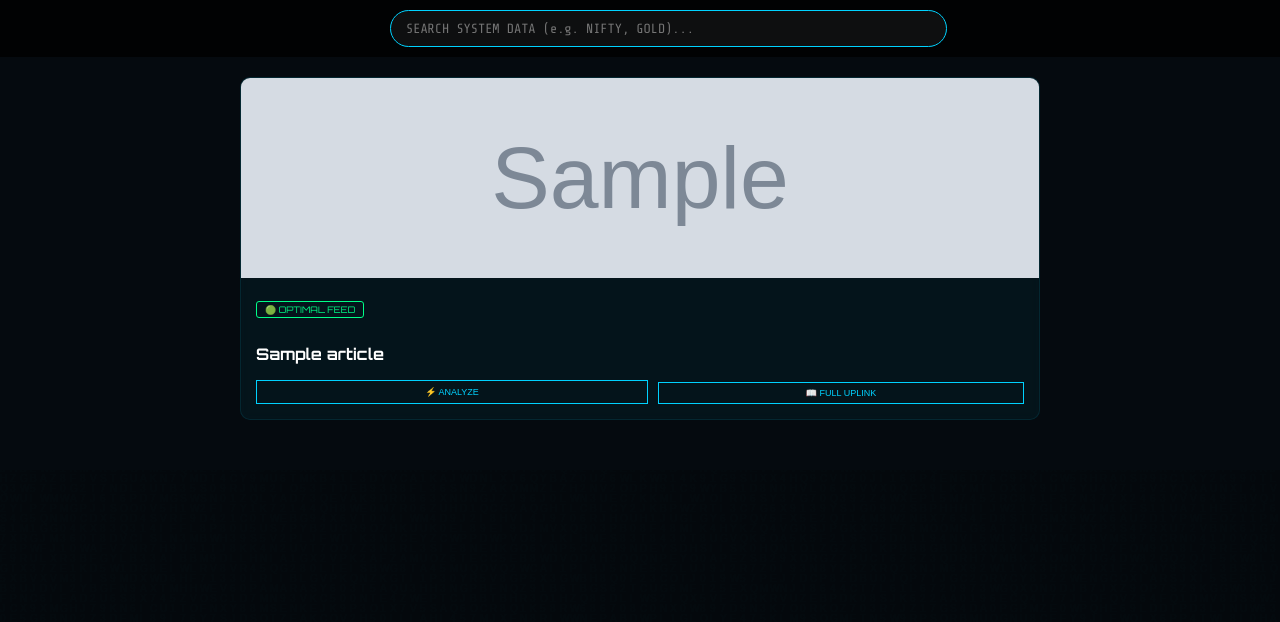
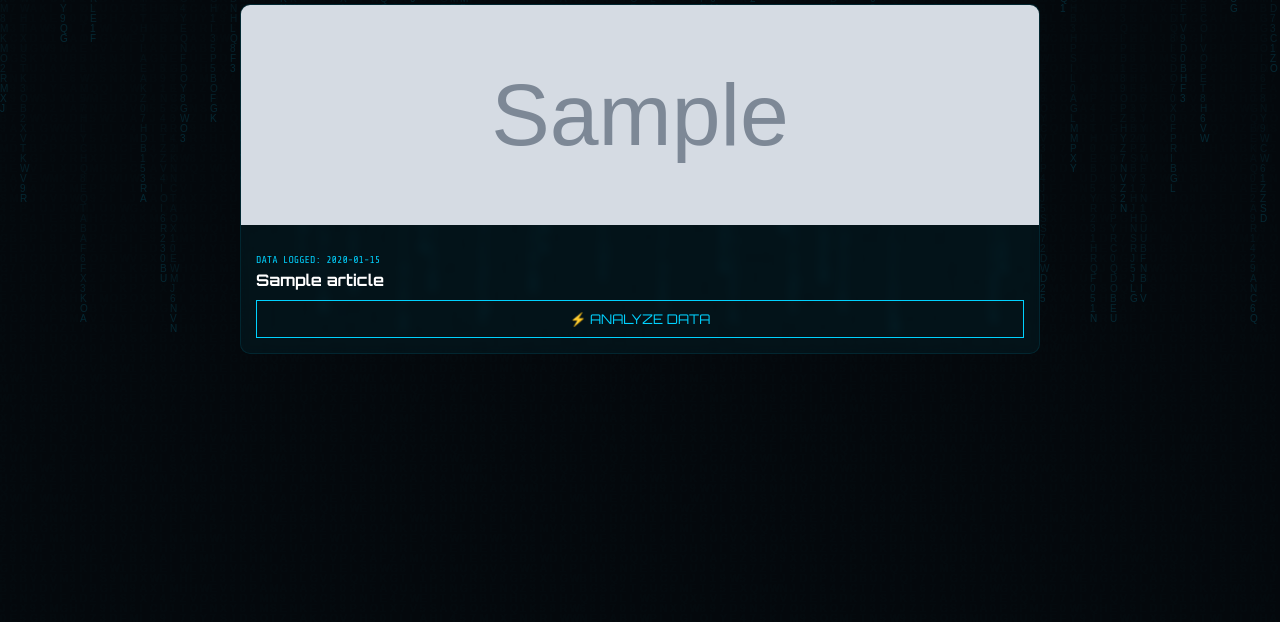
Before and after one commit to pinturajput098/MintNews, a Flask app: page / in a window 1280 px wide. Shown: the part 178-800 px from the top of the page. Run offline with Flask 3, Linux system fonts and the light colour scheme; grey boxes marked "Sample" are stand-in pictures; a database or web service that is not in the repository returns one stand-in record (values such as "Sample title"); data that the repository does not hold is empty; some libraries are stand-ins or nearby versions.

Commit message:
V5.0: GNews, MarketAux and TradingView Ticker Integrated

```diff
--- a/app.py
+++ b/app.py
@@ -1,54 +1,76 @@
 import requests
-import feedparser # Isse RSS feed fetch hogi
 from flask import Flask, render_template, request, jsonify
+from datetime import datetime
 
 app = Flask(__name__)
 
-# GNews for General & Hindi News
-GNEWS_KEY = '76110f215d8625a676b772421376378e'
-
-def fetch_rss(url):
-    feed = feedparser.parse(url)
-    articles = []
-    for entry in feed.entries[:15]:
-        articles.append({
-            'title': entry.title,
-            'description': entry.get('summary', 'Market Update'),
-            'url': entry.link,
-            'urlToImage': 'https://images.unsplash.com/photo-1611974714024-462002ca0c71?auto=format&fit=crop&w=500', # Placeholder for trading
-            'full_desc': entry.get('summary', '')
-        })
-    return articles
+# --- TERE API KEYS ---
+GNEWS_KEY = '5b8559e3138b18090304c361c25653b0'
+MARKETAUX_KEY = 'YSU6oi4R1R0WahkqNdMWRUMyH5OPQSX8NuQ7nL3Y'
 
 @app.route('/')
 def index():
     cat = request.args.get('category', 'general')
     articles = []
 
-    if cat == 'business': # FOREX
-        articles = fetch_rss("https://www.dailyfx.com/feeds/forex-market-news")
-    elif cat == 'technology': # CRYPTO
-        articles = fetch_rss("https://news.google.com/rss/search?q=crypto+bitcoin&hl=hi&gl=IN&ceid=IN:hi")
-    elif cat == 'science': # STOCKS
-        articles = fetch_rss("https://news.google.com/rss/search?q=nifty+sensex+stocks&hl=hi&gl=IN&ceid=IN:hi")
-    else: # GENERAL HINDI
-        url = f"https://gnews.io/api/v4/top-headlines?category=general&lang=hi&country=in&max=10&apikey={GNEWS_KEY}"
-        res = requests.get(url).json()
-        for a in res.get('articles', []):
-            articles.append({
-                'title': a['title'],
-                'description': a['description'],
-                'url': a['url'],
-                'urlToImage': a['image'],
-                'full_desc': a['content']
-            })
+    try:
+        if cat == 'business': # FOREX (MarketAux use karenge)
+            url = f"https://api.marketaux.com/v1/news/all?symbols=EURUSD,GBPUSD,JPY&filter_entities=true&language=en&api_token={MARKETAUX_KEY}"
+            res = requests.get(url).json()
+            for a in res.get('data', []):
+                articles.append({
+                    'title': a['title'],
+                    'description': a['description'],
+                    'url': a['url'],
+                    'urlToImage': a.get('image_url', 'https://images.unsplash.com/photo-1611974714024-462002ca0c71?w=500'),
+                    'publishedAt': a['published_at'][:10]
+                })
+
+        elif cat == 'technology': # CRYPTO (GNews with Crypto query)
+            url = f"https://gnews.io/api/v4/search?q=crypto+bitcoin&lang=hi&country=in&max=10&apikey={GNEWS_KEY}"
+            res = requests.get(url).json()
+            for a in res.get('articles', []):
+                articles.append({
+                    'title': a['title'],
+                    'description': a['description'],
+                    'url': a['url'],
+                    'urlToImage': a['image'],
+                    'publishedAt': a['publishedAt'][:10]
+                })
+
+        elif cat == 'science': # STOCKS (GNews with Nifty/Stocks)
+            url = f"https://gnews.io/api/v4/search?q=stock+market+nifty+sensex&lang=hi&country=in&max=10&apikey={GNEWS_KEY}"
+            res = requests.get(url).json()
+            for a in res.get('articles', []):
+                articles.append({
+                    'title': a['title'],
+                    'description': a['description'],
+                    'url': a['url'],
+                    'urlToImage': a['image'],
+                    'publishedAt': a['publishedAt'][:10]
+                })
+
+        else: # GENERAL HINDI NEWS
+            url = f"https://gnews.io/api/v4/top-headlines?category=general&lang=hi&country=in&max=15&apikey={GNEWS_KEY}"
+            res = requests.get(url).json()
+            for a in res.get('articles', []):
+                articles.append({
+                    'title': a['title'],
+                    'description': a['description'],
+                    'url': a['url'],
+                    'urlToImage': a['image'],
+                    'publishedAt': a['publishedAt'][:10]
+                })
+    except Exception as e:
+        print(f"Error: {e}")
 
     return render_template('index.html', articles=articles)
 
 @app.route('/analyze', methods=['POST'])
 def analyze():
     data = request.json
-    summary = f"📑 System Insight: {data.get('summary', '')[:150]}... | ⚡ Risk: Analyzed."
+    content = data.get('summary', '')
+    summary = f"Analysis: {content[:180]}... Status: Active Monitoring."
     return jsonify({"result": summary})
 
 if __name__ == '__main__':
--- a/templates/index.html
+++ b/templates/index.html
@@ -3,94 +3,35 @@
 <head>
     <meta charset="UTF-8">
     <meta name="viewport" content="width=device-width, initial-scale=1.0">
-    <title>Mint Intelligence | AI OS v4.5</title>
-
-    <script>(function(s){s.dataset.zone='10910578',s.src='https://al5sm.com/tag.min.js'})([document.documentElement, document.body].filter(Boolean).pop().appendChild(document.createElement('script')))</script>
-
+    <title>Mint Intelligence | AI Terminal</title>
     <style>
         @import url('https://fonts.googleapis.com/css2?family=Orbitron:wght@400;700&family=Share+Tech+Mono&display=swap');
+        :root { --j-blue: #00d2ff; --bg: #050a0f; }
+        body { margin: 0; background: var(--bg); color: #fff; font-family: 'Orbitron', sans-serif; overflow-x: hidden; }
 
-        :root {
-            --j-blue: #00d2ff;
-            --j-green: #00ff88;
-            --j-red: #ff3e3e;
-            --bg-black: #050a0f;
-            --glass: rgba(0, 210, 255, 0.05);
-        }
-
-        body, html {
-            margin: 0; padding: 0; background: var(--bg-black); color: #fff;
-            font-family: 'Orbitron', sans-serif; overflow-x: hidden;
-        }
-
-        /* 🌌 MATRIX & SCANLINES */
         #matrix-canvas { position: fixed; top: 0; left: 0; z-index: -1; opacity: 0.15; }
-
-        header {
-            padding: 15px; text-align: center; background: rgba(0,0,0,0.9);
-            border-bottom: 2px solid var(--j-blue); position: sticky; top: 0; z-index: 1001;
-        }
-
-        .menu-icon { position: absolute; left: 20px; top: 25px; cursor: pointer; z-index: 2001; }
-        .menu-icon div { width: 25px; height: 2px; background: var(--j-blue); margin: 5px 0; }
-
-        /* 🔍 SEARCH BAR */
-        .search-container {
-            padding: 10px 20px; background: rgba(0,0,0,0.8); display: flex; justify-content: center;
-        }
-        .search-box {
-            width: 100%; max-width: 500px; position: relative;
-        }
-        .search-box input {
-            width: 100%; padding: 10px 40px 10px 15px; background: rgba(255,255,255,0.05);
-            border: 1px solid var(--j-blue); border-radius: 20px; color: #fff;
-            font-family: 'Share Tech Mono'; outline: none;
-        }
-
-        /* 💹 LIVE TICKER (TradingView) */
-        .ticker-wrap {
-            width: 100%; height: 40px; background: #000; border-bottom: 1px solid var(--j-blue);
-            overflow: hidden;
-        }
+        header { padding: 15px; text-align: center; border-bottom: 2px solid var(--j-blue); background: rgba(0,0,0,0.9); position: sticky; top: 0; z-index: 1000; }
 
         /* 📂 SIDEBAR */
-        .sidebar {
-            position: fixed; top: 0; left: -300px; width: 280px; height: 100%;
-            background: rgba(5, 10, 15, 0.98); border-right: 1px solid var(--j-blue);
-            transition: 0.4s; z-index: 2000; padding-top: 80px;
-        }
+        .menu-icon { position: absolute; left: 20px; top: 25px; cursor: pointer; }
+        .menu-icon div { width: 25px; height: 2px; background: var(--j-blue); margin: 5px 0; }
+        .sidebar { position: fixed; top: 0; left: -300px; width: 280px; height: 100%; background: rgba(5,10,15,0.98); border-right: 1px solid var(--j-blue); transition: 0.4s; z-index: 2000; padding-top: 80px; }
         .sidebar.active { left: 0; }
-        .side-item {
-            display: block; padding: 15px 25px; color: #aaa; text-decoration: none;
-            font-size: 12px; border-bottom: 1px solid rgba(0,210,255,0.1);
-        }
+        .side-item { display: block; padding: 15px 25px; color: #aaa; text-decoration: none; font-size: 12px; border-bottom: 1px solid rgba(0,210,255,0.1); }
         .side-item:hover { color: var(--j-blue); background: rgba(0,210,255,0.05); }
 
-        /* 🤖 PERSONALITY */
-        .ai-selector { display: flex; justify-content: center; gap: 10px; margin-top: 10px; }
-        .ai-btn {
-            font-size: 9px; padding: 5px 12px; border: 1px solid var(--j-blue);
-            background: transparent; color: var(--j-blue); cursor: pointer;
-        }
-        .ai-btn.active { background: var(--j-blue); color: #000; box-shadow: 0 0 10px var(--j-blue); }
+        /* 💹 TRADINGVIEW TICKER */
+        .ticker-wrap { width: 100%; height: 46px; background: #000; border-bottom: 1px solid var(--j-blue); }
 
         .container { padding: 20px; max-width: 800px; margin: auto; }
+        .news-card { background: rgba(0,210,255,0.05); border: 1px solid rgba(0,210,255,0.1); border-radius: 10px; margin-bottom: 30px; overflow: hidden; backdrop-filter: blur(5px); }
+        .news-img { width: 100%; height: 220px; object-fit: cover; }
+        .card-body { padding: 15px; }
+        .news-date { font-size: 10px; color: var(--j-blue); margin-bottom: 5px; font-family: 'Share Tech Mono'; }
 
-        .news-card {
-            background: var(--glass); border: 1px solid rgba(0, 210, 255, 0.1);
-            border-radius: 10px; margin-bottom: 30px; overflow: hidden;
-            transition: 0.3s; backdrop-filter: blur(5px);
-        }
-        .news-img { width: 100%; height: 200px; object-fit: cover; }
-        .card-content { padding: 15px; }
-
-        .mood-tag { font-size: 9px; padding: 2px 8px; border-radius: 3px; margin-bottom: 10px; display: inline-block; }
-
-        .ai-terminal {
-            display: none; margin-top: 15px; padding: 12px;
-            background: rgba(0,0,0,0.6); border-left: 2px solid var(--j-blue);
-            font-family: 'Share Tech Mono'; font-size: 13px; color: var(--j-green);
-        }
+        .ai-btn { width: 100%; padding: 10px; border: 1px solid var(--j-blue); background: transparent; color: var(--j-blue); font-family: 'Orbitron'; cursor: pointer; margin-top: 10px; }
+        .ai-btn:hover { background: var(--j-blue); color: #000; }
+        .ai-terminal { display: none; padding: 12px; background: rgba(0,0,0,0.7); color: #00ff88; margin-top: 10px; font-family: 'Share Tech Mono'; font-size: 13px; border-left: 2px solid var(--j-blue); }
     </style>
 </head>
 <body>
@@ -98,51 +39,30 @@
     <canvas id="matrix-canvas"></canvas>
 
     <div class="sidebar" id="sidebar">
-        <a href="/" class="side-item">🌐 ALL NEWS</a>
+        <a href="/" class="side-item">🌐 GENERAL NEWS</a>
         <a href="/?category=business" class="side-item">💹 FOREX TERMINAL</a>
         <a href="/?category=technology" class="side-item">🪙 CRYPTO PULSE</a>
         <a href="/?category=science" class="side-item">📊 STOCKS / F&O</a>
-        <a href="#" class="side-item" onclick="alert('Coming Soon: Econ Calendar')">📅 CALENDAR</a>
     </div>
 
     <header>
-        <div class="menu-icon" onclick="toggleSidebar()">
-            <div></div><div></div><div></div>
-        </div>
+        <div class="menu-icon" onclick="toggleSidebar()"><div></div><div></div><div></div></div>
         <h1>MINT INTELLIGENCE</h1>
-        <div class="ai-selector">
-            <button class="ai-btn active" id="btn-jarvis" onclick="setAI('Jarvis', 0.8, 0.9)">JARVIS</button>
-            <button class="ai-btn" id="btn-friday" onclick="setAI('Friday', 1.2, 1.1)">FRIDAY</button>
-        </div>
     </header>
 
     <div class="ticker-wrap">
-        <iframe src="https://itcs.realtimetickertape.com/ticker?symbols=FX:EURUSD,FX:GBPUSD,BITSTAMP:BTCUSD,FX:XAUUSD,INDEX:NIFTY&colorTheme=dark"
-        width="100%" height="40" frameborder="0" scrolling="no" style="border:none;"></iframe>
-    </div>
-
-    <div class="search-container">
-        <div class="search-box">
-            <form action="/" method="GET">
-                <input type="text" name="category" placeholder="SEARCH SYSTEM DATA (e.g. NIFTY, GOLD)...">
-            </form>
-        </div>
+        <iframe src="https://s.tradingview.com/embed-widget/ticker-tape/?locale=in#%7B%22symbols%22%3A%5B%7B%22proName%22%3A%22FX_IDC%3AEURUSD%22%2C%22title%22%3A%22EUR%2FUSD%22%7D%2C%7B%22proName%22%3A%22BITSTAMP%3ABTCUSD%22%2C%22title%22%3A%22Bitcoin%22%7D%2C%7B%22proName%22%3A%22FX_IDC%3AUSDINR%22%2C%22title%22%3A%22USD%2FINR%22%7D%2C%7B%22proName%22%3A%22FOREXCOM%3AXAUUSD%22%2C%22title%22%3A%22Gold%22%7D%5D%2C%22colorTheme%22%3A%22dark%22%2C%22isTransparent%22%3Afalse%2C%22displayMode%22%3A%22adaptive%22%7D"
+        width="100%" height="46" frameborder="0" scrolling="no"></iframe>
     </div>
 
     <div class="container">
         {% for a in articles %}
         <div class="news-card">
             <img src="{{ a.urlToImage }}" class="news-img" onerror="this.src='https://images.unsplash.com/photo-1611974714024-462002ca0c71?w=500'">
-            <div class="card-content">
-                <span class="mood-tag" style="border: 1px solid var(--j-green); color: var(--j-green);">🟢 OPTIMAL FEED</span>
-                <h3 style="font-size: 16px;">{{ a.title }}</h3>
-
-                <div style="display: flex; gap: 10px;">
-                    <button class="ai-btn" style="flex:1" onclick="runAI('{{ loop.index }}', '{{ a.description|replace("'", "") }}')">⚡ ANALYZE</button>
-                    <a href="{{ a.url }}" target="_blank" style="flex:1; text-decoration:none;">
-                        <button class="ai-btn" style="width:100%">📖 FULL UPLINK</button>
-                    </a>
-                </div>
+            <div class="card-body">
+                <p class="news-date">DATA LOGGED: {{ a.publishedAt }}</p>
+                <h3 style="font-size: 16px; margin: 0;">{{ a.title }}</h3>
+                <button class="ai-btn" onclick="runAI('{{ loop.index }}', '{{ a.description|replace("'", "") }}')">⚡ ANALYZE DATA</button>
                 <div id="ai-{{ loop.index }}" class="ai-terminal"></div>
             </div>
         </div>
@@ -150,59 +70,39 @@
     </div>
 
     <script>
+        function toggleSidebar() { document.getElementById('sidebar').classList.toggle('active'); }
+
         // Matrix Effect
         const canvas = document.getElementById('matrix-canvas');
         const ctx = canvas.getContext('2d');
         canvas.width = window.innerWidth; canvas.height = window.innerHeight;
         const letters = "ABCDEFGHIJKLMNOPQRSTUVWXYZ0123456789";
-        const fontSize = 10;
-        const columns = canvas.width / fontSize;
-        const drops = Array(Math.floor(columns)).fill(1);
+        const drops = Array(Math.floor(canvas.width/10)).fill(1);
         function draw() {
             ctx.fillStyle = "rgba(5, 10, 15, 0.1)";
             ctx.fillRect(0, 0, canvas.width, canvas.height);
             ctx.fillStyle = "#00d2ff";
             drops.forEach((y, i) => {
-                const text = letters[Math.floor(Math.random() * letters.length)];
-                ctx.fillText(text, i * fontSize, y * fontSize);
-                if (y * fontSize > canvas.height && Math.random() > 0.975) drops[i] = 0;
+                ctx.fillText(letters[Math.floor(Math.random()*letters.length)], i*10, y*10);
+                if(y*10 > canvas.height && Math.random() > 0.975) drops[i] = 0;
                 drops[i]++;
             });
         }
         setInterval(draw, 50);
 
-        function toggleSidebar() { document.getElementById('sidebar').classList.toggle('active'); }
-
-        let currentAI = { name: 'Jarvis', pitch: 0.8, rate: 0.9 };
-        function setAI(name, p, r) {
-            currentAI = { name, pitch: p, rate: r };
-            document.querySelectorAll('.ai-btn').forEach(b => b.classList.remove('active'));
-            event.target.classList.add('active');
-            speechSynthesis.speak(new SpeechSynthesisUtterance(name + " online."));
-        }
-
         function runAI(id, text) {
             const box = document.getElementById('ai-'+id);
             box.style.display = "block";
-            box.innerHTML = "> ACCESSING ENCRYPTED DATA...";
-
+            box.innerHTML = "> DECRYPTING...";
             fetch('/analyze', {
                 method: 'POST',
                 headers: {'Content-Type': 'application/json'},
                 body: JSON.stringify({summary: text})
             }).then(res => res.json()).then(data => {
-                let i = 0;
-                let fullText = `[${currentAI.name.toUpperCase()}]: ${data.result}`;
-                box.innerHTML = "";
-                function type() {
-                    if (i < fullText.length) {
-                        box.innerHTML += fullText.charAt(i); i++; setTimeout(type, 30);
-                    }
-                }
+                let i = 0; let full = "[JARVIS]: " + data.result; box.innerHTML = "";
+                function type() { if(i < full.length) { box.innerHTML += full.charAt(i); i++; setTimeout(type, 30); } }
                 type();
-                const msg = new SpeechSynthesisUtterance(data.result);
-                msg.pitch = currentAI.pitch; msg.rate = currentAI.rate;
-                speechSynthesis.speak(msg);
+                speechSynthesis.speak(new SpeechSynthesisUtterance(data.result));
             });
         }
     </script>
```
